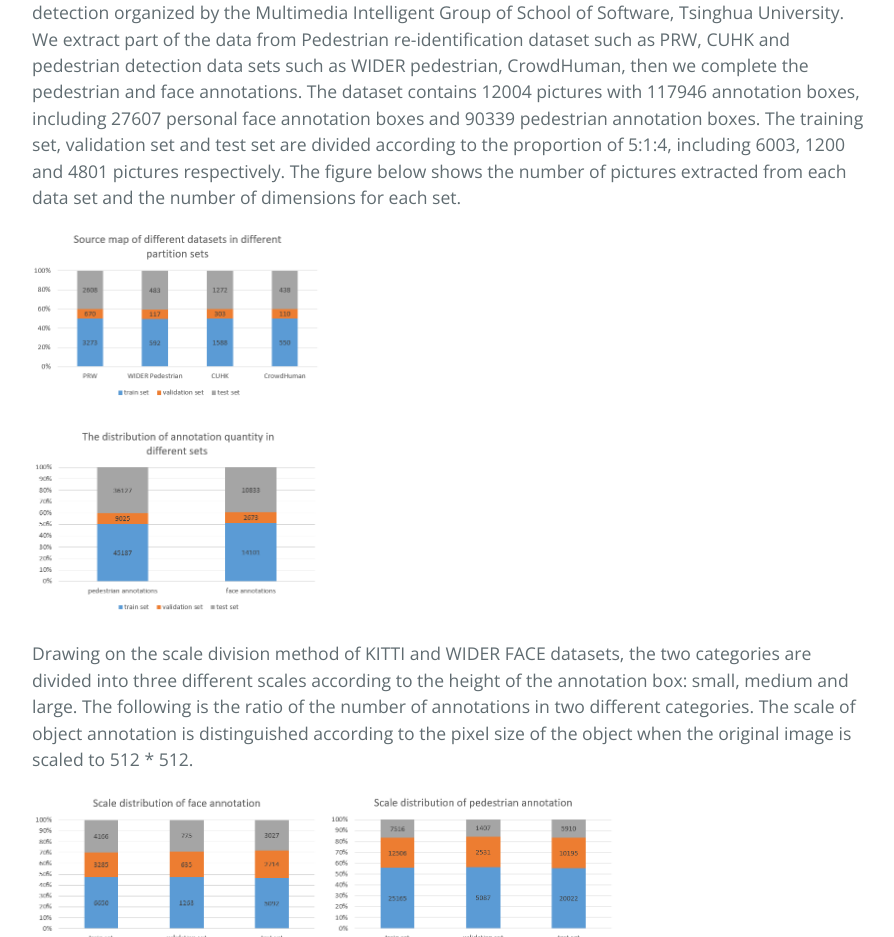
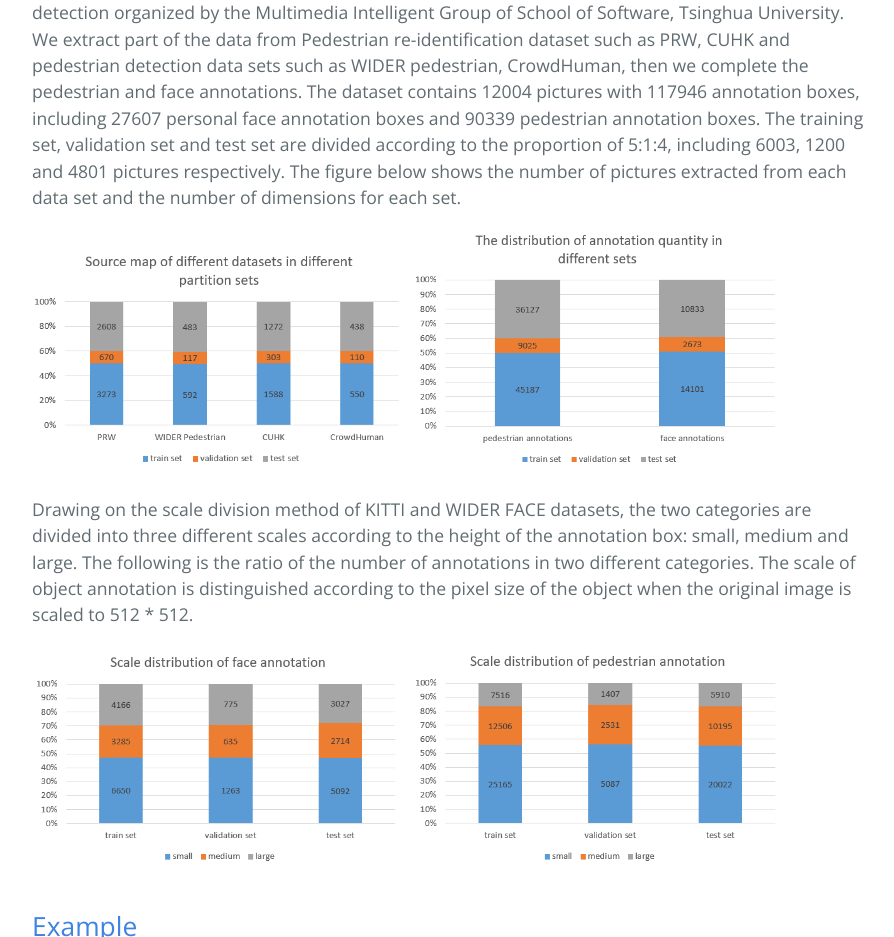
Before and after one commit to FEEDS-MIG/FEEDS-MIG.github.io, a Jekyll site: the page built from index.md, in a window 1280 px wide. Shown: the part 511-1448 px from the top of the page, without its empty margins (192-1086 px from the left). Built offline with Jekyll 4.4.1, drawn with Linux system fonts in a browser that asks for light colours; our own code applies the rules of GitHub Pages for plain Markdown files.

Commit message:
change image size

```diff
--- a/css/cayman.css
+++ b/css/cayman.css
@@ -160,7 +160,7 @@ a:hover { text-decoration: underline; }
 @media screen and (min-width: 64em) { .main-content { max-width: 64rem; padding: 2rem 6rem; margin: 0 auto; font-size: 1.1rem; } }
 @media screen and (min-width: 42em) and (max-width: 64em) { .main-content { padding: 2rem 4rem; font-size: 1.1rem; } }
 @media screen and (max-width: 42em) { .main-content { padding: 2rem 1rem; font-size: 1rem; } }
-.main-content img { max-width: 35%; align-items: center; align-content: center;  }
+.main-content img { max-width: 45%; align-items: center; align-content: center;  }
 .main-content h1, .main-content h2, .main-content h3, .main-content h4, .main-content h5, .main-content h6 { margin-top: 2rem; margin-bottom: 1rem; font-weight: normal; color: #3e83df; }
 .main-content p { margin-bottom: 1em; }
 .main-content code { padding: 2px 4px; font-family: Consolas, "Liberation Mono", Menlo, Courier, monospace; font-size: 0.9rem; color: #567482; background-color: #f3f6fa; border-radius: 0.3rem; }
--- a/index.md
+++ b/index.md
@@ -2,7 +2,6 @@
 **FEEDS**(Face pEdestrian dEtection DataSet) is a data set specially used for pedestrian and face detection organized by the Multimedia Intelligent Group of School of Software, Tsinghua University. We extract part of the data from Pedestrian re-identification dataset such as PRW, CUHK and pedestrian detection data sets such as WIDER pedestrian, CrowdHuman, then we complete the pedestrian and face annotations. The dataset contains 12004 pictures with 117946 annotation boxes, including 27607 personal face annotation boxes and 90339 pedestrian annotation boxes. The training set, validation set and test set are divided according to the proportion of 5:1:4, including 6003, 1200 and 4801 pictures respectively. The figure below shows the number of pictures extracted from each data set and the number of dimensions for each set.
 
 ![Source map of different datasets in different partition sets](https://raw.githubusercontent.com/FEEDS-MIG/FEEDS-MIG.github.io/master/images/source_map.PNG)
-
 ![The distribution of annotation quantity in different sets](https://raw.githubusercontent.com/FEEDS-MIG/FEEDS-MIG.github.io/master/images/refined_annos_distribution.PNG)
 
 
```
Also changed, not shown: images/exp3.PNG, images/exp4.PNG, 2 other files.
